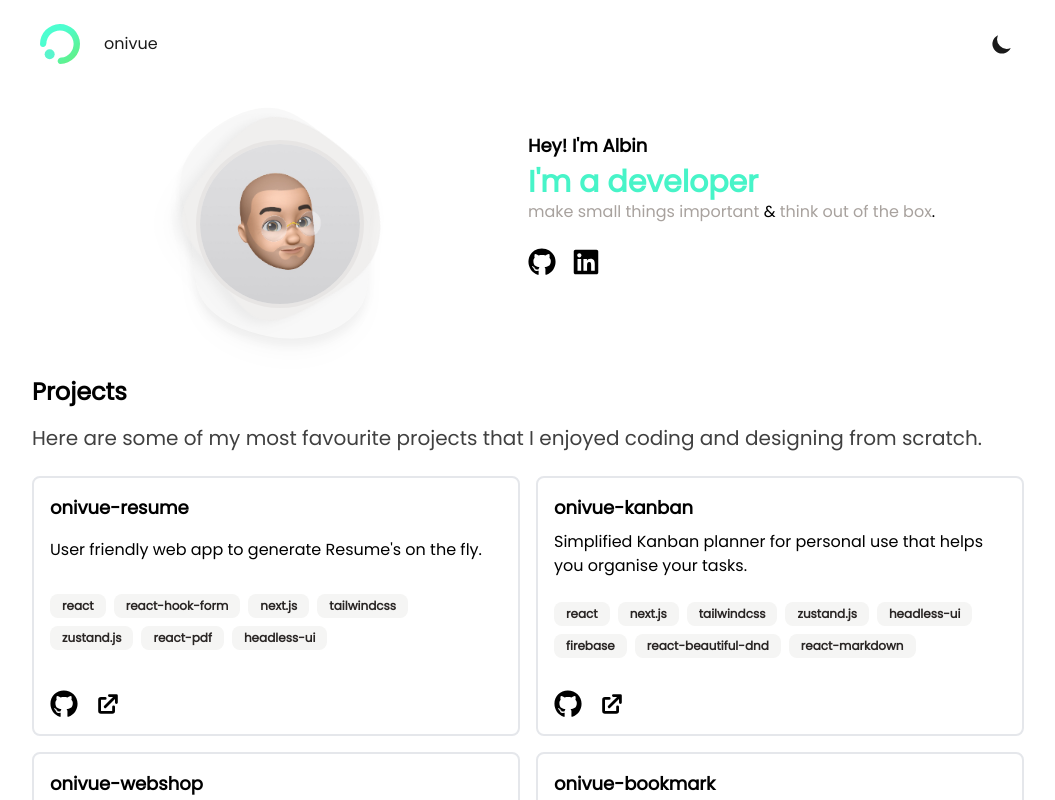
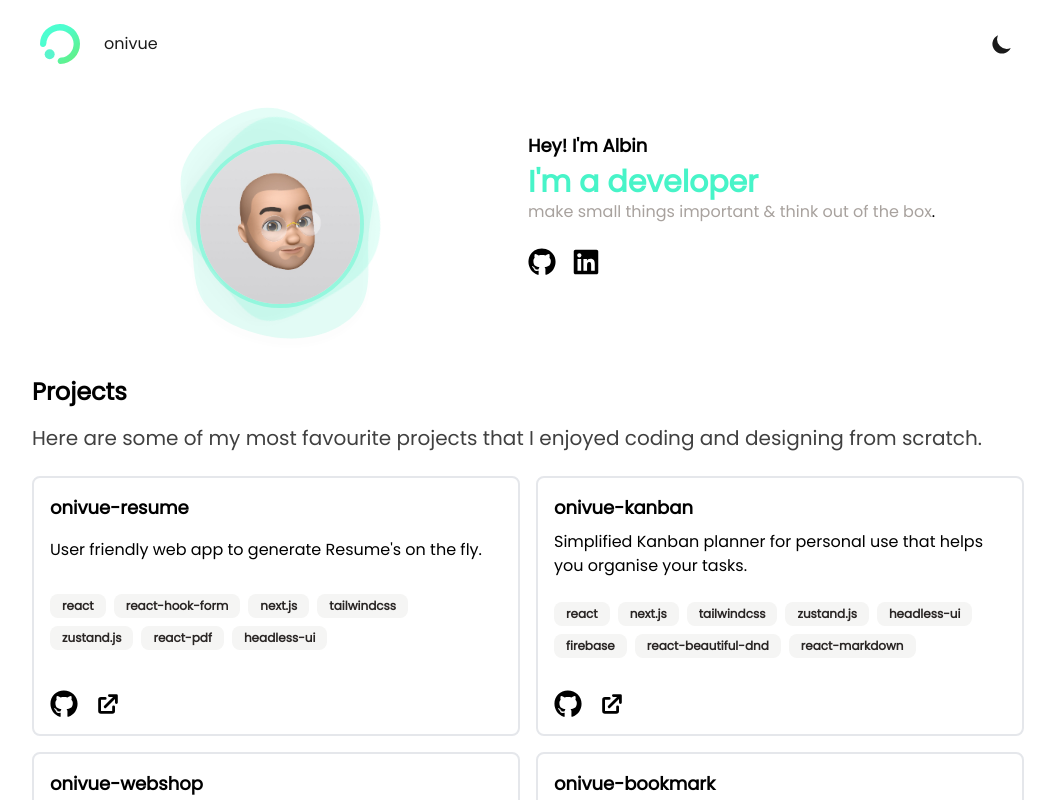
Before and after one commit to onivue/onivue-portfolio, a Next.js app: page / in a window 1280 px wide. Shown: the top 800 px of the page, without its empty margins (112-1167 px from the left). Built offline with nearby package versions, Linux system fonts and the light colour scheme.

Commit message:
feat(ui): add accent color to hero

```diff
--- a/components/Hero.js
+++ b/components/Hero.js
@@ -17,8 +17,10 @@ export const Hero = () => {
                     </div>
                     <h2 className="text-3xl font-bold text-accent">I'm a developer</h2>
                     <div>
-                        <span className="text-primary-400 ">make small things important</span> &{' '}
-                        <span className="text-primary-400 ">think out of the box</span>.
+                        <span className="text-primary-400 ">
+                            make small things important & think out of the box
+                        </span>
+                        .
                     </div>
                     <div className="mt-6 flex">
                         <MediaIcon
@@ -38,7 +40,7 @@ export const Hero = () => {
                     <svg
                         viewBox="0 0 200 200"
                         xmlns="http://www.w3.org/2000/svg"
-                        className="absolute -z-10 w-64 transform animate-tilt text-primary-200 opacity-50 drop-shadow-xl"
+                        className="absolute -z-10 w-64 transform animate-tilt text-accent/30 opacity-50 drop-shadow-xl"
                     >
                         <path
                             fill="currentColor"
@@ -50,7 +52,7 @@ export const Hero = () => {
                     <svg
                         viewBox="0 0 200 200"
                         xmlns="http://www.w3.org/2000/svg"
-                        className="absolute -z-20 w-64 transform text-primary-100 opacity-60 drop-shadow-xl"
+                        className="absolute -z-20 w-64 transform text-accent/20 opacity-70 drop-shadow-xl"
                     >
                         <path
                             fill="currentColor"
@@ -59,7 +61,7 @@ export const Hero = () => {
                         />
                     </svg>
 
-                    <div className="relative h-40 w-40 rounded-full  ring-4 ring-primary-200">
+                    <div className="relative h-40 w-40 rounded-full ring-4 ring-accent/40">
                         <Image
                             src={me}
                             alt="Picture of the author"
```
